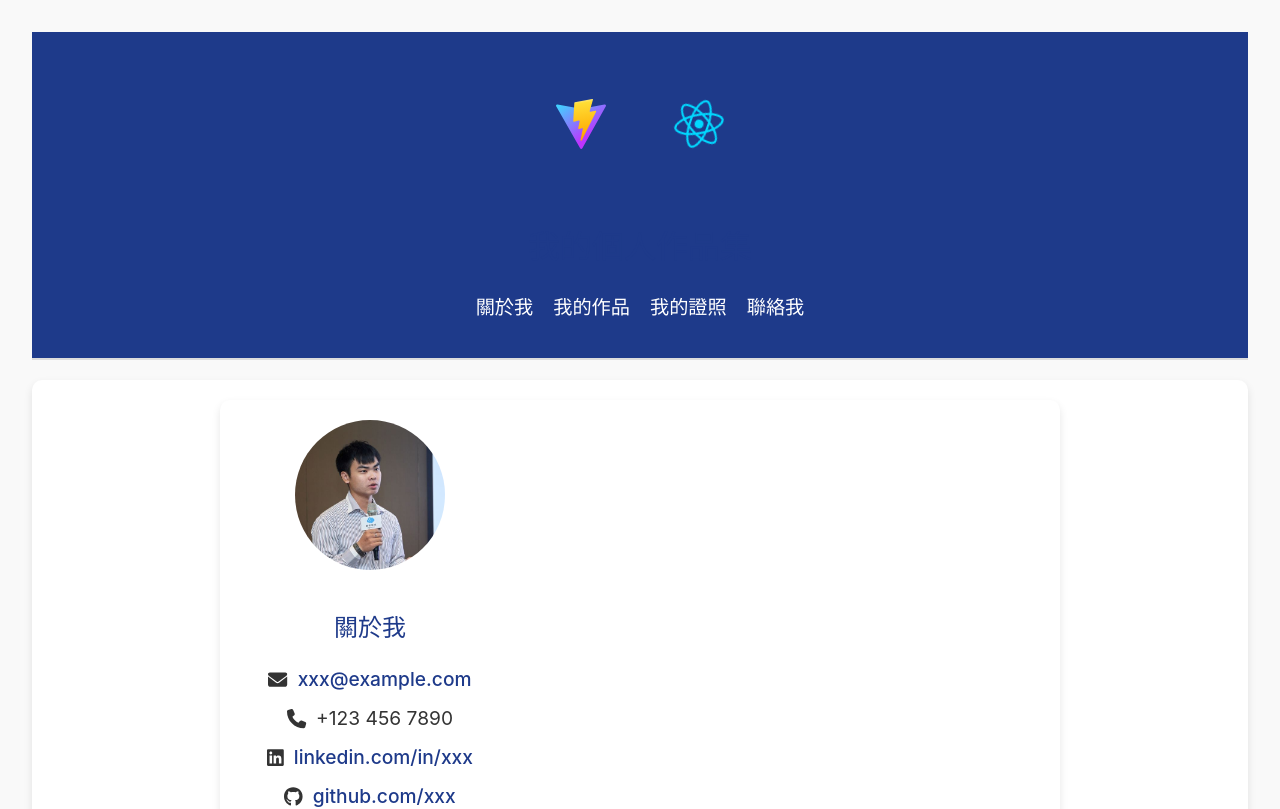
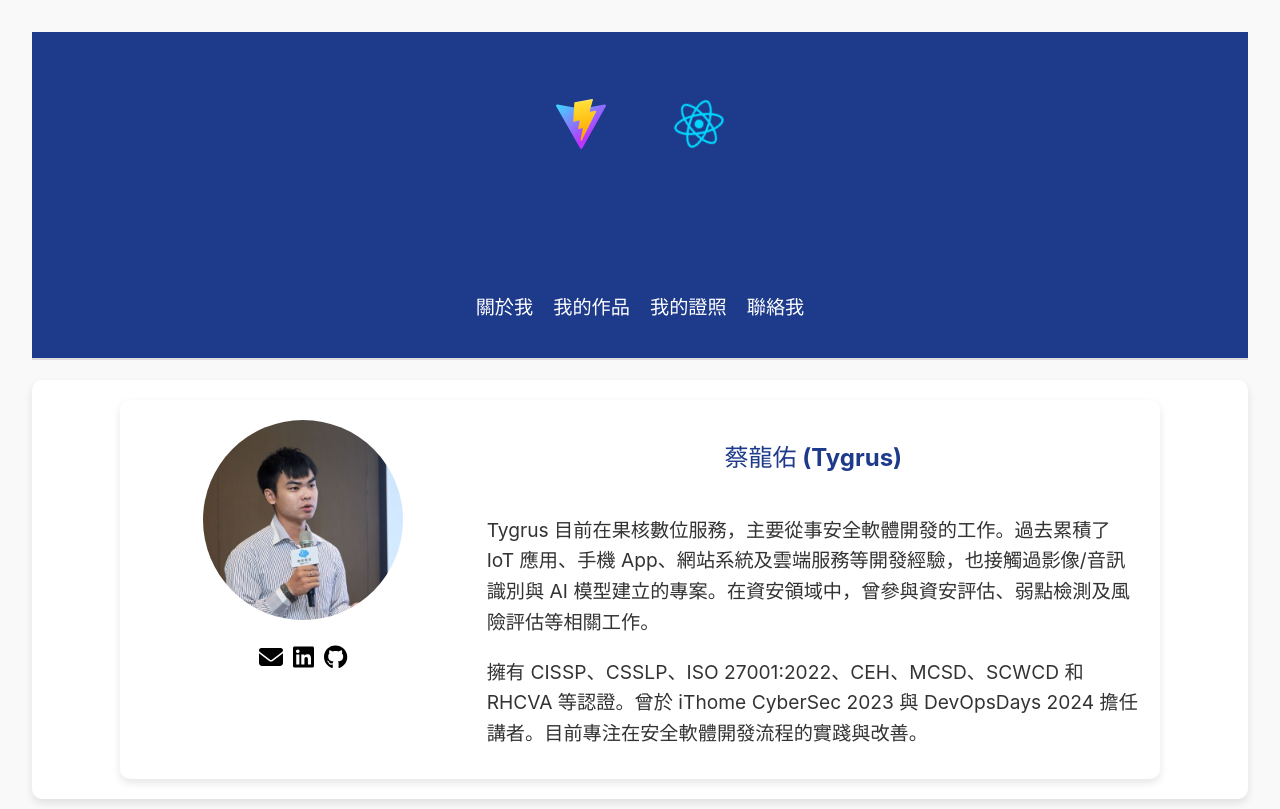
Before and after one commit to Lung-Yu/Lung-Yu.github.io, a React (Vite) app: page / in a window 1280 px wide. Shown: the top 809 px of the page. Built offline with nearby package versions, Linux system fonts and the light colour scheme.

Commit message:
重構 AboutMe 元件，調整佈局與樣式，更新聯絡資訊連結，並增大個人照片尺寸以改善可讀性

```diff
--- a/src/components/AboutMe.tsx
+++ b/src/components/AboutMe.tsx
@@ -6,33 +6,26 @@ import { faLinkedin, faGithub } from '@fortawesome/free-brands-svg-icons';
 
 const AboutMe = () => (
   <section className="about-me">
-    <div className="about-me-header">
+    <div className="about-me-left">
       <img src={profileImage} alt="個人照片" className="profile-image" />
-      <div className="header-info">
-        <h2>關於我</h2>
       <div className="contact-info">
-          <div className="contact-item">
+        <a href="mailto:workfile975@gmail.com" className="contact-item">
           <FontAwesomeIcon icon={faEnvelope} />
-            <a href="mailto:xxx@example.com">xxx@example.com</a>
-          </div>
-          <div className="contact-item">
-            <FontAwesomeIcon icon={faPhone} />
-            <span>+123 456 7890</span>
-          </div>
-          <div className="contact-item">
+        </a>
+        <a href="https://www.linkedin.com/in/lung-yu-tsai-633865100/" target="_blank" rel="noopener noreferrer" className="contact-item">
           <FontAwesomeIcon icon={faLinkedin} />
-            <a href="https://www.linkedin.com/in/xxx" target="_blank" rel="noopener noreferrer">linkedin.com/in/xxx</a>
-          </div>
-          <div className="contact-item">
+        </a>
+        <a href="https://github.com/Lung-Yu" target="_blank" rel="noopener noreferrer" className="contact-item">
           <FontAwesomeIcon icon={faGithub} />
-            <a href="https://github.com/xxx" target="_blank" rel="noopener noreferrer">github.com/xxx</a>
+        </a>
       </div>
     </div>
-      </div>
-    </div>
+    <div className="about-me-right">
+      <h2>蔡龍佑 (Tygrus)</h2>
       <div className="bio">
         <p>Tygrus 目前在果核數位服務，主要從事安全軟體開發的工作。過去累積了 IoT 應用、手機 App、網站系統及雲端服務等開發經驗，也接觸過影像/音訊識別與 AI 模型建立的專案。在資安領域中，曾參與資安評估、弱點檢測及風險評估等相關工作。</p>
         <p>擁有 CISSP、CSSLP、ISO 27001:2022、CEH、MCSD、SCWCD 和 RHCVA 等認證。曾於 iThome CyberSec 2023 與 DevOpsDays 2024 擔任講者。目前專注在安全軟體開發流程的實踐與改善。</p>
+      </div>
     </div>
   </section>
 );
--- a/src/styles/AboutMe.css
+++ b/src/styles/AboutMe.css
@@ -4,7 +4,7 @@
   color: #333;
   border-radius: 10px;
   box-shadow: 0 4px 8px rgba(0, 0, 0, 0.1);
-  max-width: 800px;
+  max-width: 1000px;
   margin: 0 auto;
   display: grid;
   grid-template-columns: 1fr 2fr;
@@ -23,7 +23,7 @@
   }
 }
 
-.about-me-header {
+.about-me-left {
   display: flex;
   flex-direction: column;
   align-items: center;
@@ -42,8 +42,8 @@
 }
 
 .profile-image {
-  width: 150px;
-  height: 150px;
+  width: 200px;
+  height: 200px;
   border-radius: 50%;
   margin-bottom: 20px;
   transition: transform 0.3s ease-in-out;
@@ -53,24 +53,14 @@
   transform: scale(1.1);
 }
 
-.header-info {
-  display: flex;
-  flex-direction: column;
-  align-items: center;
-}
-
 .contact-info {
   display: flex;
-  flex-wrap: wrap;
-  justify-content: center;
-  gap: 10px;
+  gap: 10px; /* 調整圖示之間的間距 */
 }
 
 .contact-item {
-  display: flex;
-  align-items: center;
-  gap: 10px;
-  font-size: 1.2em;
+  font-size: 24px; /* 調整圖示大小 */
+  color: #000; /* 調整圖示顏色 */
 }
 
 .contact-item a {
@@ -83,9 +73,14 @@
   color: var(--accent-color);
 }
 
+.about-me-right {
+  display: flex;
+  flex-direction: column;
+  justify-content: center;
+}
+
 .bio {
-  grid-column: span 2;
-  text-align: center;
+  text-align: left;
   animation: fadeIn 1s ease-in-out;
 }
 
```
Lines whose indentation alone changed are shown as unchanged.
